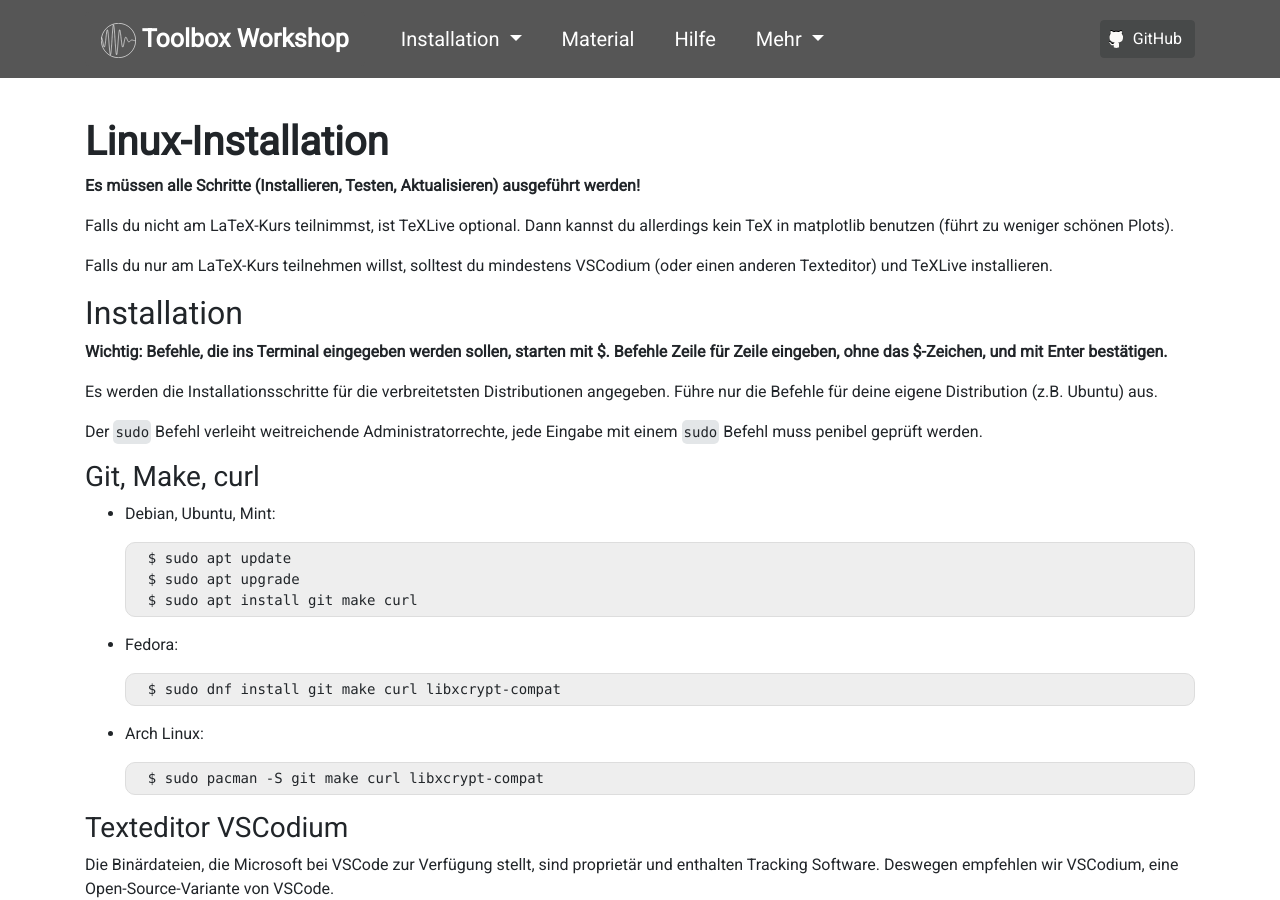
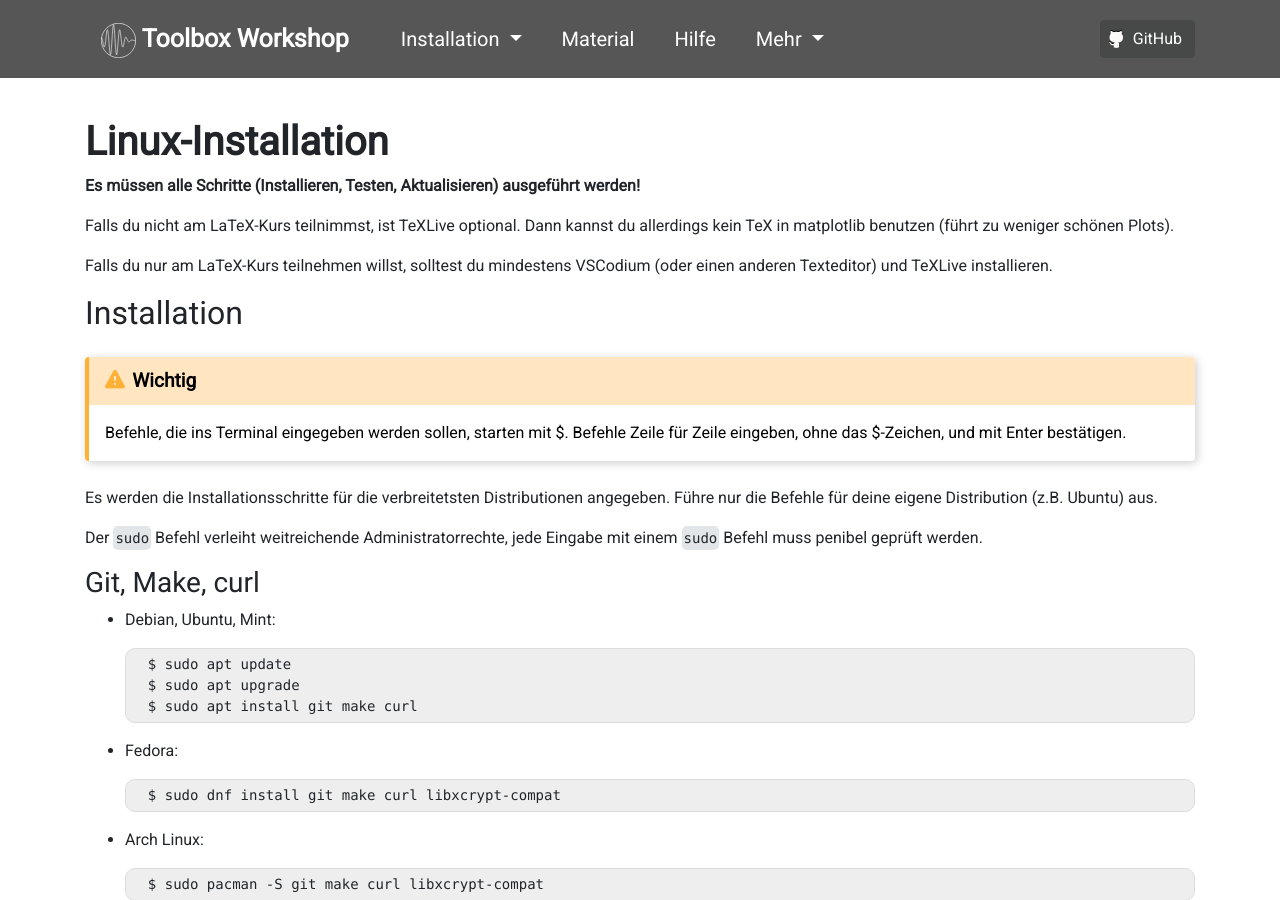
Before and after one commit to pep-dortmund/homepage-toolbox, a Jekyll site: the page built from install/linux.md, in a window 1280 px wide and 900 px high. Built offline with Jekyll 4.4.1, drawn with Linux system fonts in a browser that asks for light colours; nearby versions of some CDN libraries; some of the changed text lies outside the part shown.

Commit message:
Add admonitions to install instructions

````diff
--- a/install/linux.md
+++ b/install/linux.md
@@ -16,7 +16,7 @@ und TeXLive installieren.
 
 ## <a id="Installation"></a>Installation
 
-**Wichtig: Befehle, die ins Terminal eingegeben werden sollen, starten mit $. Befehle Zeile für Zeile eingeben, ohne das $-Zeichen, und mit Enter bestätigen.**
+{% include admonition.html type="warning" title="Wichtig" body="Befehle, die ins Terminal eingegeben werden sollen, starten mit $. Befehle Zeile für Zeile eingeben, ohne das $-Zeichen, und mit Enter bestätigen." %}
 
 Es werden die Installationsschritte für die verbreitetsten Distributionen angegeben.
 Führe nur die Befehle für deine eigene Distribution (z.B. Ubuntu) aus.
@@ -91,12 +91,16 @@ Nach erfolgreicher Installation kannst du die Installationsdatei noch löschen
 
 ### TeXLive
 
-- _Nur bei Fedora Distributionen:_
-Installieren der `Perl` dependencies von `latexmk` mit
-```
-$ sudo dnf install -y $(dnf repoquery --requires --resolve latexmk | grep perl)
-```
-Ab hier weiter für alle Linux Distributionen:
+<div class="admonition info">
+<p class="admonition-title">Nur bei Fedora Distributionen</p>
+  <p>
+    Installieren der <code>Perl</code> dependencies von <code>latexmk</code> mit
+  </p>
+  <pre class="admonition highlight"><code>$ sudo dnf install -y $(dnf repoquery --requires --resolve latexmk | grep perl)</code></pre>
+</div>
+
+
+*Ab hier weiter für alle Linux Distributionen:*
 
 Im Terminal wird mit folgenden drei Befehlen das Installationsskript
 heruntergeladen und ausgeführt.
````
Also changed, not shown: install/macos.md (+1 -1 lines), install/windows-10.md (+11 -15 lines), install/windows-11.md (+11 -18 lines).
